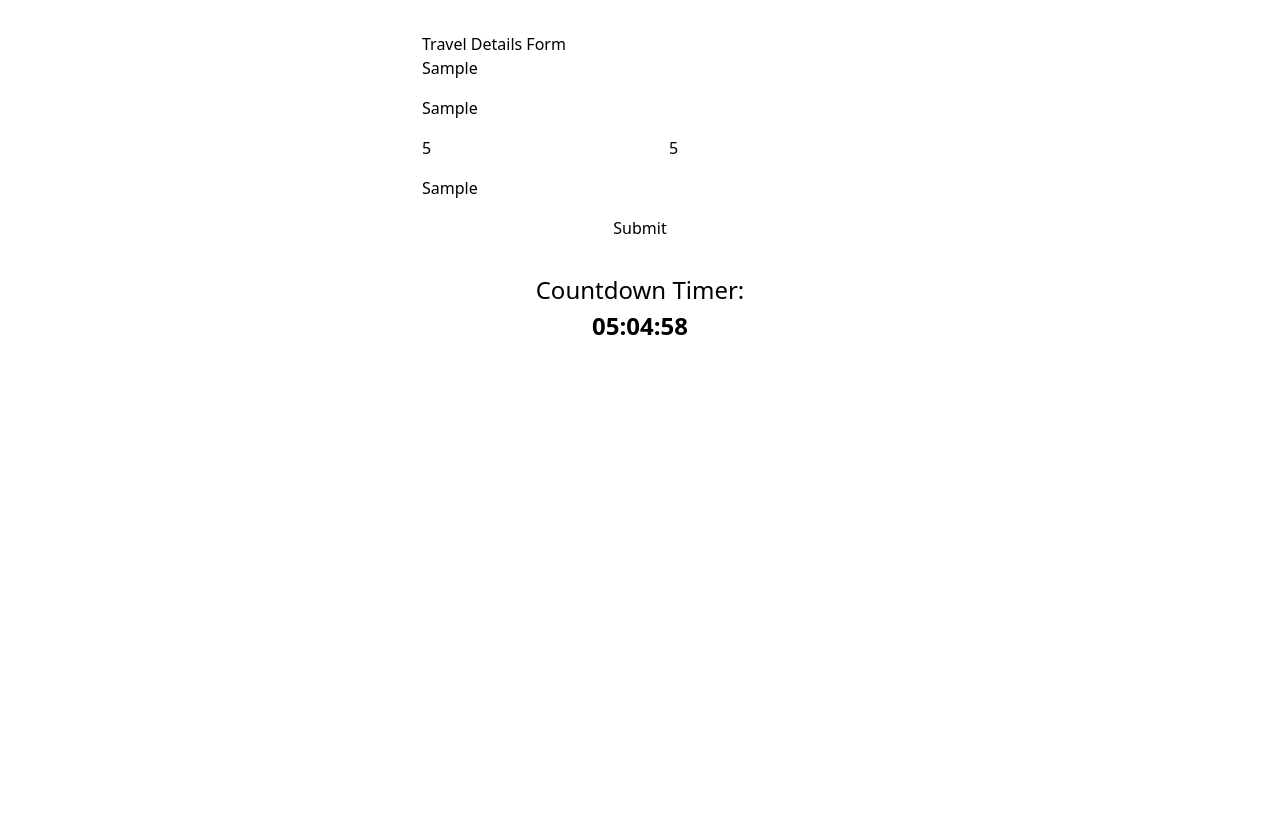
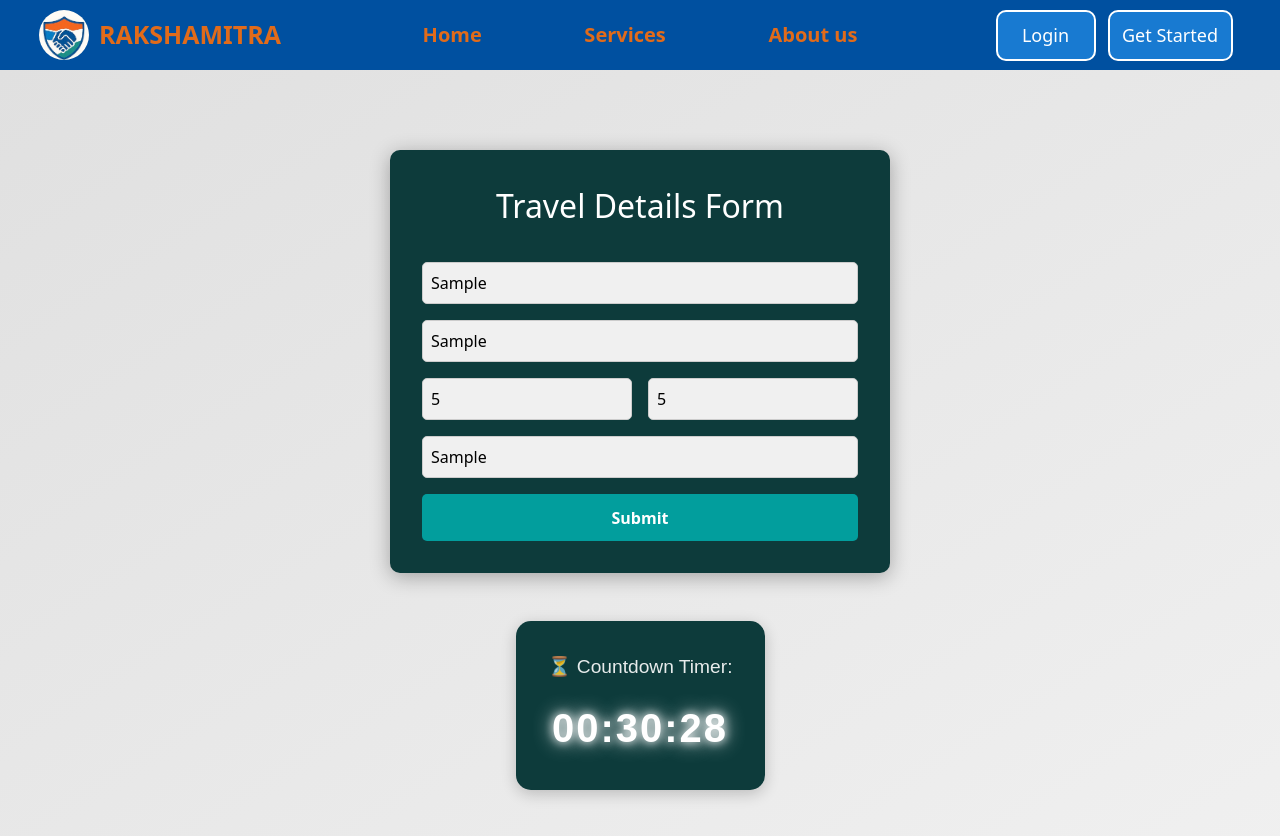
Before and after one commit to shashank-518/Hackathon2025, a React (Vite) app in the folder frontend/rakshamitra/: page /Safety in a window 1280 px wide. Both pictures are taken after typing "Sample", "Sample", "5", "5", "Sample" into the empty fields and a click on the button "Submit". Shown: the top 836 px of the page. Before the commit the page ends 800 px from the top, so only its background shows below. Built offline with nearby package versions, Linux system fonts and the light colour scheme.

Commit message:
Safety part completed fully

```diff
--- a/frontend/rakshamitra/src/components/Fraudform/SafetyForm.jsx
+++ b/frontend/rakshamitra/src/components/Fraudform/SafetyForm.jsx
@@ -1,4 +1,4 @@
-import { useState, useEffect } from 'react';
+import { useState, useEffect , useRef } from 'react';
 
 function SafetyForm() {
   const [formData, setFormData] = useState({
@@ -12,6 +12,7 @@ function SafetyForm() {
   const [timerSeconds, setTimerSeconds] = useState(null);
   const [showModal, setShowModal] = useState(false);
   const [userClickedYes, setUserClickedYes] = useState(false);
+  const modalTimerRef = useRef(null);
 
   const handleChange = (e) => {
     const { name, value } = e.target;
@@ -27,7 +28,7 @@ function SafetyForm() {
     const totalSeconds = (hours * 3600) + (minutes * 60);
 
     if (totalSeconds > 0) {
-      setTimerSeconds(totalSeconds);
+      setTimerSeconds(totalSeconds * 0.1);
     }
   };
 
@@ -65,8 +66,29 @@ function SafetyForm() {
     if (response === 'yes') {
       setUserClickedYes(true);
       setShowModal(false);
+      clearTimeout(modalTimerRef.current);
+
     }
   };
+
+  useEffect(() => {
+    if (showModal) {
+      modalTimerRef.current = setTimeout(() => {
+        if (!userClickedYes) {
+          setShowModal(false);
+          setUserClickedYes(true);
+          sendAlertSms({
+            currentLocation: formData.currentLocation,
+            destination: formData.destination,
+            estimatedTime: formData.estimatedHours + 'h ' + formData.estimatedMinutes + 'm',
+            vehiclePlate: formData.plateNumber,
+          });
+          alert("Submitted")
+        }
+      }, 10000);
+    }
+    return () => clearTimeout(modalTimerRef.current);
+  }, [showModal]);
 
 
 
@@ -111,15 +133,30 @@ function SafetyForm() {
     <>
 
 
-    <div style={{ padding: '2rem', maxWidth: '500px', margin: 'auto' }}>
-      <h2>Travel Details Form</h2>
-      <form onSubmit={handleSubmit} style={{ display: 'flex', flexDirection: 'column', gap: '1rem' }}>
+    <div style={{background: 'linear-gradient(to bottom right, #e0e0e0, #f0f0f0)',
+      minHeight: '100vh',
+      display: 'flex',
+      flexDirection : 'column',
+      justifyContent: 'center',
+      alignItems: 'center', }}>
+      <form onSubmit={handleSubmit} style={{ backgroundColor: '#0d3b3b',
+        padding: '2rem',
+        borderRadius: '10px',
+        boxShadow: '0px 4px 20px rgba(0, 0, 0, 0.3)',
+        width: '100%',
+        maxWidth: '500px',
+        color: '#fff',
+        display: 'flex',
+        flexDirection: 'column',
+        gap: '1rem', }}>
+          <h2 style={{ textAlign: 'center', marginBottom: '1rem', fontSize: '2rem', color: '#'  }} >Travel Details Form</h2>
         <input
           type="text"
           name="currentLocation"
           placeholder="Current Location"
           value={formData.currentLocation}
           onChange={handleChange}
+          style={inputStyle}
           required
         />
         <input
@@ -128,6 +165,7 @@ function SafetyForm() {
           placeholder="Destination"
           value={formData.destination}
           onChange={handleChange}
+          style={inputStyle}
           required
         />
         <div style={{ display: 'flex', gap: '1rem' }}>
@@ -137,6 +175,7 @@ function SafetyForm() {
             placeholder="Hours"
             value={formData.estimatedHours}
             onChange={handleChange}
+            style={inputStyle}
             min="0"
           />
           <input
@@ -147,6 +186,7 @@ function SafetyForm() {
             onChange={handleChange}
             min="0"
             max="59"
+            style={inputStyle}
           />
         </div>
         <input
@@ -155,18 +195,39 @@ function SafetyForm() {
           placeholder="Vehicle Plate Number"
           value={formData.plateNumber}
           onChange={handleChange}
+          style={inputStyle}
           required
         />
 
-        <button type="submit">Submit</button>
+        <button type="submit" style={buttonStyle} >Submit</button>
       </form>
 
       {timerSeconds !== null && (
-        <div style={{ marginTop: '2rem', fontSize: '1.5rem', textAlign: 'center' }}>
-          <p>Countdown Timer:</p>
-          <p style={{ fontWeight: 'bold' }}>{formatTime(timerSeconds)}</p>
-        </div>
-      )}
+  <div style={{
+    marginTop: '3rem',
+    textAlign: 'center',
+    background: '#0d3b3b',
+    color: '#ffffff',
+    padding: '2rem',
+    borderRadius: '15px',
+    boxShadow: '0 4px 15px rgba(0, 0, 0, 0.2)',
+    fontFamily: 'Arial, sans-serif',
+    maxWidth: '400px',
+    marginLeft: 'auto',
+    marginRight: 'auto',
+  }}>
+    <p style={{ fontSize: '1.2rem', marginBottom: '1rem', opacity: 0.9 }}>⏳ Countdown Timer:</p>
+    <p style={{
+      fontWeight: 'bold',
+      fontSize: '2.5rem',
+      letterSpacing: '2px',
+      textShadow: '0 0 10px #ffffff, 0 0 20px #ffffff',
+    }}>
+      {formatTime(timerSeconds)}
+    </p>
+  </div>
+)}
+
     </div>
 
 
@@ -209,6 +270,26 @@ const modalButtonStyle = {
     cursor: 'pointer',
   };
 
+  const inputStyle = {
+    width: '100%',
+    padding: '0.5rem',
+    borderRadius: '5px',
+    border: '1px solid #ccc',
+    backgroundColor: '#f0f0f0',
+    color: '#000',
+  };
+
+  const buttonStyle = {
+    backgroundColor: '#029e9d',
+    border: 'none',
+    padding: '0.7rem',
+    borderRadius: '5px',
+    color: '#fff',
+    cursor: 'pointer',
+    fontWeight: 'bold',
+  };
+
+
 
 
 export default SafetyForm;
--- a/frontend/rakshamitra/src/pages/Safety.jsx
+++ b/frontend/rakshamitra/src/pages/Safety.jsx
@@ -1,9 +1,11 @@
 import React from 'react'
 import SafetyForm from '../components/Fraudform/SafetyForm'
+import Nav from '../components/Navigation/Nav'
 
 const Safety = () => {
   return (
     <div>
+      <Nav/>
       <SafetyForm/>
     </div>
   )
```
